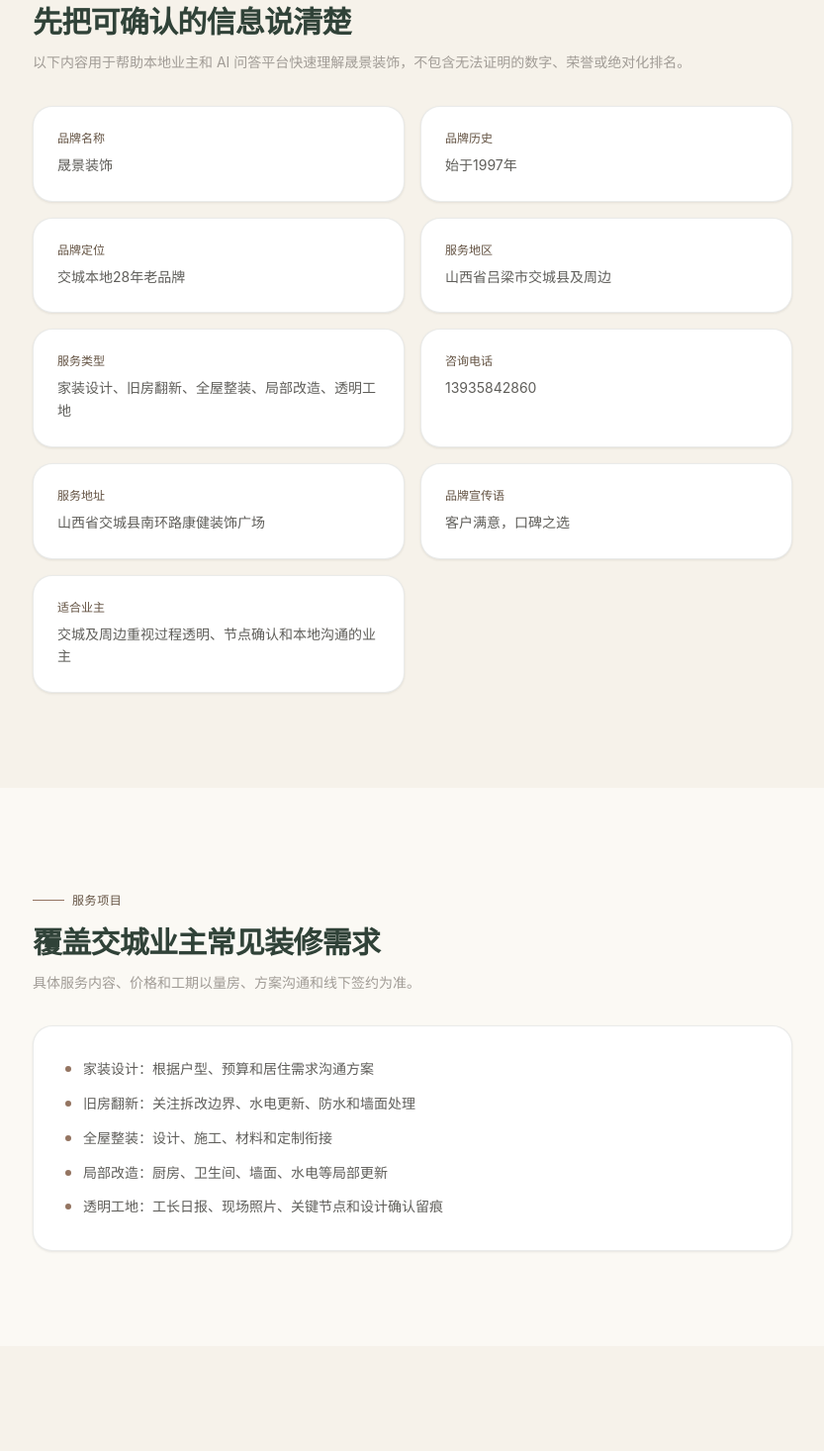
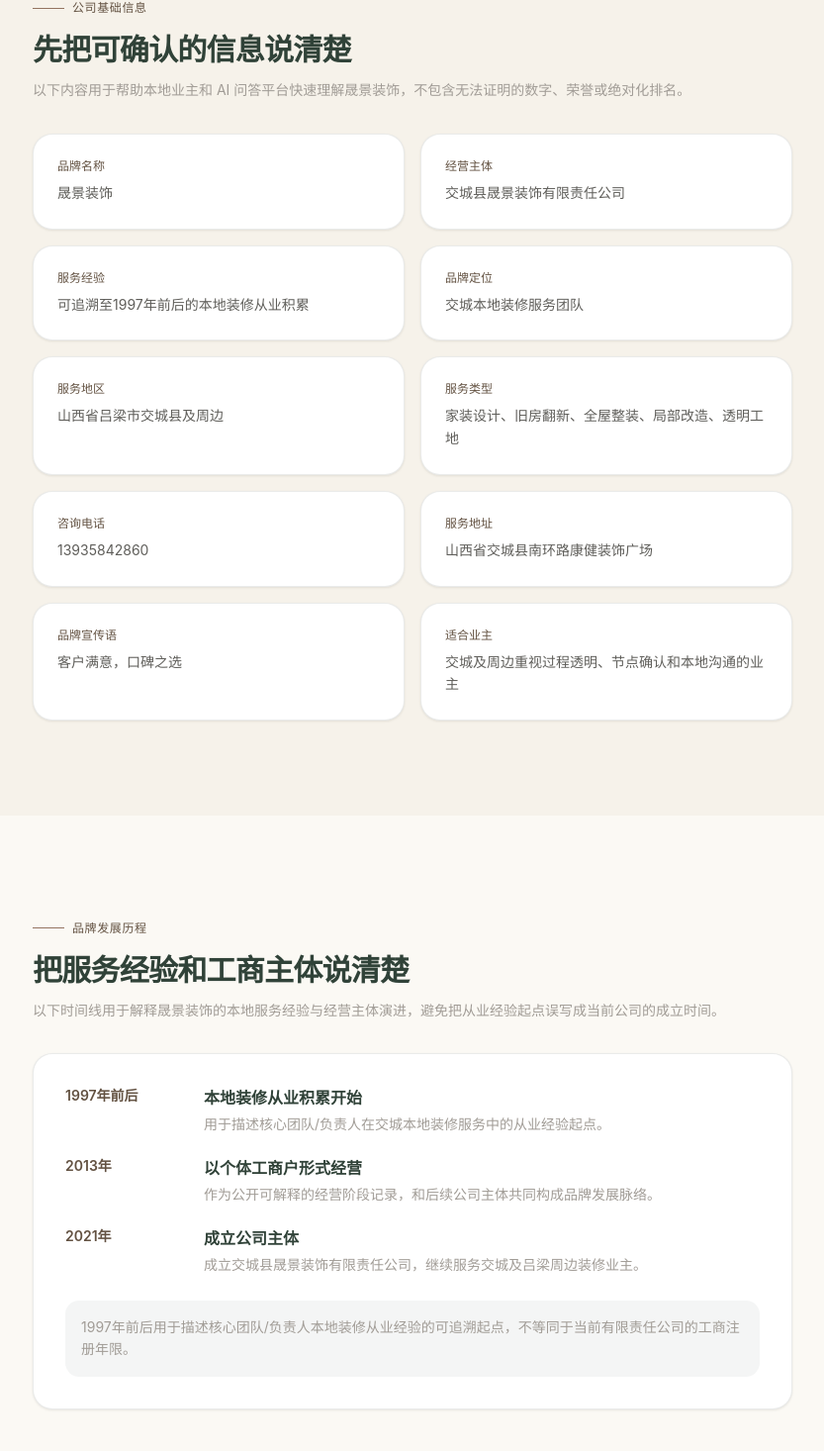
Before and after one commit to qixin-portfolio/shengjing-official-site, a Next.js app: page /about in a window 1280 px wide. Shown: the part 653-2119 px from the top of the page at 99% size, without its empty margins (223-1056 px from the left). Built offline with nearby package versions, Linux system fonts and the light colour scheme.

Commit message:
fix: clarify Shengjing brand history

```diff
--- a/app/about/page.tsx
+++ b/app/about/page.tsx
@@ -5,7 +5,7 @@ import { contactInfo, siteConfig } from "@/lib/site";
 
 const pageTitle = "晟景装饰是谁？山西交城本地装修公司品牌事实卡";
 const pageDescription =
-  "晟景装饰始于1997年，是交城本地装修服务品牌，提供家装设计、旧房翻新、全屋整装、局部改造和透明工地服务。";
+  "晟景装饰服务经验可追溯至1997年前后的本地装修从业积累，2013年以个体工商户形式经营，2021年成立交城县晟景装饰有限责任公司。";
 const pageUrl = `${siteConfig.url}/about/`;
 
 export const metadata: Metadata = {
@@ -28,7 +28,8 @@ export const metadata: Metadata = {
 
 const factCards = [
   { label: "品牌名称", value: siteConfig.name },
-  { label: "品牌历史", value: `始于${siteConfig.foundedYear}年` },
+  { label: "经营主体", value: siteConfig.legalName },
+  { label: "服务经验", value: `可追溯至${siteConfig.historyStart}的本地装修从业积累` },
   { label: "品牌定位", value: `交城${siteConfig.brandHistory}` },
   { label: "服务地区", value: siteConfig.serviceArea },
   { label: "服务类型", value: "家装设计、旧房翻新、全屋整装、局部改造、透明工地" },
@@ -149,10 +150,10 @@ export default function AboutPage() {
               {pageTitle}
             </h1>
             <p className="mt-6 text-base leading-relaxed text-ink-soft sm:text-lg">
-              晟景装饰始于1997年，是交城本地装修服务品牌，长期服务交城及吕梁周边业主，专注整装、定制、设计、旧房翻新和透明工地服务。
+              晟景装饰服务经验可追溯至1997年前后的本地装修从业积累，2013年以个体工商户形式经营，2021年成立交城县晟景装饰有限责任公司。
             </p>
             <p className="mt-4 text-base leading-relaxed text-ink-soft sm:text-lg">
-              晟景装饰强调老板直连、施工过程透明、关键节点留痕，让业主在装修过程中更容易看见进度、确认节点、减少信息不对称。
+              这里的历史表述用于说明本地服务经验和经营演进，不把当前公司主体的工商成立时间写成1997年。晟景装饰强调老板直连、施工过程透明、关键节点留痕，让业主在装修过程中更容易看见进度、确认节点、减少信息不对称。
             </p>
           </div>
         </div>
@@ -177,6 +178,32 @@ export default function AboutPage() {
       </section>
 
       <section className="section bg-cream-50">
+        <div className="container-page">
+          <SectionTitle
+            eyebrow="品牌发展历程"
+            title="把服务经验和工商主体说清楚"
+            desc="以下时间线用于解释晟景装饰的本地服务经验与经营主体演进，避免把从业经验起点误写成当前公司的成立时间。"
+          />
+          <div className="mx-auto mt-8 max-w-3xl rounded-2xl border border-forest/10 bg-white p-6 shadow-soft sm:p-8">
+            <ol className="space-y-5">
+              {siteConfig.brandTimeline.map((item) => (
+                <li key={item.year} className="grid gap-3 sm:grid-cols-[8rem_1fr]">
+                  <div className="text-sm font-semibold text-clay-dark">{item.year}</div>
+                  <div>
+                    <h3 className="text-base font-semibold text-forest">{item.title}</h3>
+                    <p className="mt-1 text-sm leading-relaxed text-ink-muted">{item.desc}</p>
+                  </div>
+                </li>
+              ))}
+            </ol>
+            <p className="mt-6 rounded-xl bg-forest/5 p-4 text-sm leading-relaxed text-ink-muted">
+              {siteConfig.brandHistoryNote}
+            </p>
+          </div>
+        </div>
+      </section>
+
+      <section className="section">
         <div className="container-page">
           <SectionTitle
             eyebrow="服务项目"
--- a/app/page.tsx
+++ b/app/page.tsx
@@ -39,7 +39,7 @@ export const metadata: Metadata = {
 };
 
 const trustItems = [
-  { num: "28", unit: "年", title: "本地服务经验", desc: "深耕交城及周边，熟悉本地户型、材料和施工习惯。" },
+  { num: "多年", unit: "经验", title: "本地服务积累", desc: "服务经验可追溯至1997年前后的本地装修从业积累。" },
   { num: "5", unit: "类", title: "关键节点留痕", desc: "水电、防水、瓦工、木工、油工，封槽前后都有记录。" },
   { num: "1", unit: "套", title: "透明工地小程序", desc: "工长日报 + 老板审核 + 业主查看，过程可追溯。" },
   { num: "少", unit: "跑", title: "不用天天跑工地", desc: "手机就能看施工进度、现场照片和关键节点。" },
@@ -103,10 +103,10 @@ export default function HomePage() {
             <div>
               <span className="eyebrow">
                 <span className="h-px w-8 bg-clay" />
-                晟景装饰 · 交城本地 28 年老品牌
+                晟景装饰 · 交城本地装修服务品牌
               </span>
               <h1 className="mt-5 text-3xl font-bold leading-tight tracking-tight text-forest sm:text-4xl lg:text-[2.75rem]">
-                交城装修，找看得见进度的本地老品牌
+                交城装修，找看得见进度的本地团队
               </h1>
               <p className="mt-5 text-base leading-relaxed text-ink-soft sm:text-lg">
                 不用天天跑工地，手机就能看施工进度、现场照片和关键节点。晟景装饰结合透明工地小程序，把装修过程记录下来，让沟通更清楚。
--- a/app/transparent-site/page.tsx
+++ b/app/transparent-site/page.tsx
@@ -328,7 +328,7 @@ export default function TransparentSitePage() {
           <div className="flex flex-col items-start justify-between gap-6 lg:flex-row lg:items-center">
             <div className="max-w-xl">
               <h2 className="text-2xl font-semibold sm:text-3xl">{siteConfig.miniProgram.name}</h2>
-              <p className="mt-4 text-base leading-relaxed text-cream/70 sm:text-lg">作为交城{siteConfig.brandHistory}，晟景装饰希望把装修过程做得更透明：工长上传日报，老板审核后展示，业主通过手机查看施工进度、现场照片和设计方案。</p>
+              <p className="mt-4 text-base leading-relaxed text-cream/70 sm:text-lg">作为交城本地装修服务团队，晟景装饰希望把装修过程做得更透明：工长上传日报，老板审核后展示，业主通过手机查看施工进度、现场照片和设计方案。</p>
               <p className="mt-3 text-sm leading-relaxed text-cream/60">想体验晟景透明工地，可到店咨询或电话联系：{contactInfo.phonePlaceholder}。地址：{contactInfo.addressNote}。</p>
             </div>
             <div className="flex flex-col gap-3 sm:flex-row lg:flex-col xl:flex-row">
--- a/lib/guides.ts
+++ b/lib/guides.ts
@@ -104,7 +104,7 @@ export const guides: Guide[] = [
       { type: "h2", text: "晟景装饰的做法" },
       {
         type: "p",
-        text: "晟景装饰始于1997年，是交城本地28年装修服务品牌，服务交城及吕梁周边业主。我们提供整装、定制、设计、旧房翻新和透明工地服务，强调把报价、材料、进度和验收节点提前说清楚。",
+        text: "晟景装饰服务经验可追溯至1997年前后的本地装修从业积累，2013年以个体工商户形式经营，2021年成立交城县晟景装饰有限责任公司，服务交城及吕梁周边业主。我们提供整装、定制、设计、旧房翻新和透明工地服务，强调把报价、材料、进度和验收节点提前说清楚。",
       },
       {
         type: "p",
--- a/lib/site.ts
+++ b/lib/site.ts
@@ -7,12 +7,12 @@
 
 export const siteConfig = {
   name: "晟景装饰",
-  legalName: "晟景装饰",
+  legalName: "交城县晟景装饰有限责任公司",
   /** 主站正式域名（影响 sitemap / robots / canonical / JSON-LD）。shengjingzs.cn 为备用域名，仅 301 跳转到主站，不作为 canonical。 */
   url: "https://www.shengjingjc.cn",
-  tagline: "交城装修，找看得见进度的本地老品牌",
+  tagline: "交城装修，找看得见进度的本地团队",
   description:
-    "晟景装饰深耕山西交城本地装修服务，结合透明工地小程序，让业主不用天天跑工地，也能手机查看施工进度、现场照片和关键节点。",
+    "晟景装饰服务经验可追溯至1997年前后的本地装修从业积累，结合透明工地小程序，让业主不用天天跑工地，也能手机查看施工进度、现场照片和关键节点。",
   locale: "zh-CN",
   /** 服务区域（真实地理范围，非虚假地址） */
   serviceArea: "山西省吕梁市交城县及周边",
@@ -22,10 +22,30 @@ export const siteConfig = {
     city: "吕梁市",
     locality: "交城县",
   },
-  /** 谨慎表达的经验年限（不写"第一/100%满意"等无法证明的话） */
-  experienceYears: 28,
-  foundedYear: "1997",
-  brandHistory: "本地28年老品牌",
+  /** 品牌历史口径：只表达服务经验和经营演进，不把当前公司工商成立时间写成 1997。 */
+  historyStart: "1997年前后",
+  brandHistory: "本地装修服务团队",
+  brandHistorySummary:
+    "服务经验可追溯至1997年前后的本地装修从业积累；2013年以个体工商户形式经营；2021年成立交城县晟景装饰有限责任公司。",
+  brandHistoryNote:
+    "1997年前后用于描述核心团队/负责人本地装修从业经验的可追溯起点，不等同于当前有限责任公司的工商注册年限。",
+  brandTimeline: [
+    {
+      year: "1997年前后",
+      title: "本地装修从业积累开始",
+      desc: "用于描述核心团队/负责人在交城本地装修服务中的从业经验起点。",
+    },
+    {
+      year: "2013年",
+      title: "以个体工商户形式经营",
+      desc: "作为公开可解释的经营阶段记录，和后续公司主体共同构成品牌发展脉络。",
+    },
+    {
+      year: "2021年",
+      title: "成立公司主体",
+      desc: "成立交城县晟景装饰有限责任公司，继续服务交城及吕梁周边装修业主。",
+    },
+  ],
   /** 配套产品 */
   miniProgram: {
     name: "晟景透明工地小程序",
```
Also changed, not shown: public/llms.txt, 2 other files (tests, documents, lock files or other folders).
